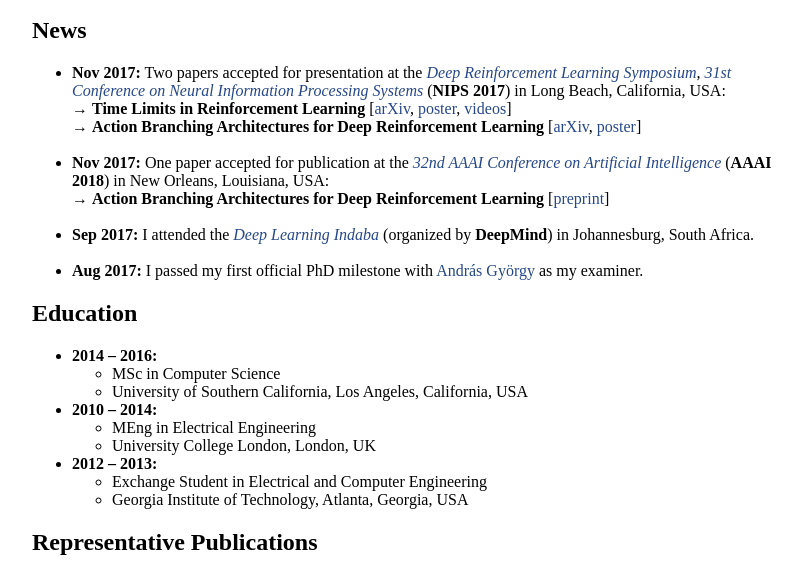
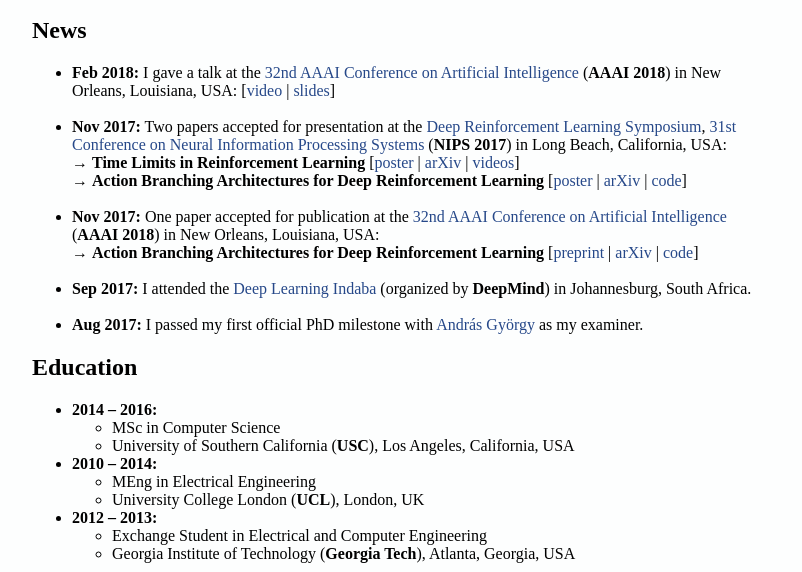
Before and after one commit to atavakol/atavakol.github.io, a plain HTML site: page index.html in a window 1280 px wide. Shown: the part 361-933 px from the top of the page, without its empty margins (238-1040 px from the left). Drawn offline with Linux system fonts and the light colour scheme.

Commit message:
aaai-18 talk added

```diff
--- a/index.html
+++ b/index.html
@@ -17,17 +17,17 @@
 body
 {
 color: #000000;
-background: #FFFFFF;
+background: #FDFEFE;
 }
 a:link {
 color: #264889;
 text-decoration: none;
 }
 a:visited {
-color: #264844;
+color: #264889;
 }
 a:hover {
-color: #74AFAD;
+color: #117A65;
 text-decoration: none;
 }
 a:active {
@@ -84,20 +84,26 @@
         <div class="col-md-4 col-md-offset-4">
             <h2>News</h2>
             <ul>
-                <li>
-                    <b>Nov 2017:</b> Two papers accepted for presentation at the <i><a href="https://sites.google.com/view/deeprl-symposium-nips2017/">Deep Reinforcement Learning Symposium</a>, <a href="https://nips.cc/Conferences/2017/">31st Conference on Neural Information Processing Systems</a></i> (<b>NIPS 2017</b>) in Long Beach, California, USA:<br>
-                        &rarr; <b>Time Limits in Reinforcement Learning</b> [<a href="https://arxiv.org/abs/1712.00378">arXiv</a>, <a href="publications/NIPS-2017-time-limits-in-rl-poster.pdf">poster</a>, <a href="https://sites.google.com/view/time-limits-in-rl">videos</a>]<br>
+            	<li>
+                    <b>Feb 2018:</b> I gave a talk at the <a href="https://aaai.org/Conferences/AAAI-18/">32nd AAAI Conference on Artificial Intelligence</a> (<b>AAAI 2018</b>) in New Orleans, Louisiana, USA:
+                    [<a href="https://youtu.be/u0dCuln_a-Q">video</a> | <a href="talks/AAAI-2018-slides.pdf">slides</a>]<br>
 
-                        &rarr; <b>Action Branching Architectures for Deep Reinforcement Learning</b> [<a href="https://arxiv.org/abs/1711.08946">arXiv</a>, <a href="publications/NIPS-2017-action-branching-architectures-poster.pdf">poster</a>]
                 </li><br>
 
                 <li>
-                    <b>Nov 2017:</b> One paper accepted for publication at the <i><a href="https://aaai.org/Conferences/AAAI-18/">32nd AAAI Conference on Artificial Intelligence</a></i> (<b>AAAI 2018</b>) in New Orleans, Louisiana, USA:<br>
-                        &rarr; <b>Action Branching Architectures for Deep Reinforcement Learning</b> [<a href="publications/AAAI-2018.pdf">preprint</a>]
+                    <b>Nov 2017:</b> Two papers accepted for presentation at the <a href="https://sites.google.com/view/deeprl-symposium-nips2017/">Deep Reinforcement Learning Symposium</a>, <a href="https://nips.cc/Conferences/2017/">31st Conference on Neural Information Processing Systems</a> (<b>NIPS 2017</b>) in Long Beach, California, USA:<br>
+                        &rarr; <b>Time Limits in Reinforcement Learning</b> [<a href="publications/NIPS-2017-time-limits-in-rl-poster.pdf">poster</a> | <a href="https://arxiv.org/abs/1712.00378">arXiv</a> | <a href="https://sites.google.com/view/time-limits-in-rl">videos</a>]<br>
+
+                        &rarr; <b>Action Branching Architectures for Deep Reinforcement Learning</b> [<a href="publications/NIPS-2017-action-branching-architectures-poster.pdf">poster</a> | <a href="https://arxiv.org/abs/1711.08946">arXiv</a> | <a href="https://github.com/atavakol/action-branching-agents">code</a>]
                 </li><br>
 
                 <li>
-                    <b>Sep 2017:</b> I attended the <i><a href="http://www.deeplearningindaba.com/2017.html">Deep Learning Indaba</a></i> (organized by <b>DeepMind</b>) in Johannesburg, South Africa.
+                    <b>Nov 2017:</b> One paper accepted for publication at the <a href="https://aaai.org/Conferences/AAAI-18/">32nd AAAI Conference on Artificial Intelligence</a> (<b>AAAI 2018</b>) in New Orleans, Louisiana, USA:<br>
+                        &rarr; <b>Action Branching Architectures for Deep Reinforcement Learning</b> [<a href="publications/AAAI-2018.pdf">preprint</a> | <a href="https://arxiv.org/abs/1711.08946">arXiv</a> | <a href="https://github.com/atavakol/action-branching-agents">code</a>]
+                </li><br>
+
+                <li>
+                    <b>Sep 2017:</b> I attended the <a href="http://www.deeplearningindaba.com/2017.html">Deep Learning Indaba</a> (organized by <b>DeepMind</b>) in Johannesburg, South Africa.
                 </li><br>
                 <li>
                     <b>Aug 2017:</b> I passed my first official PhD milestone with <a href="http://www.szit.bme.hu/~gya/">András György</a> as my examiner.
@@ -113,19 +119,19 @@
                 <li>
                     <b>2014 – 2016:</b><br><ul>
                         <li>MSc in Computer Science</li>
-                        <li>University of Southern California, Los Angeles, California, USA</li>
+                        <li>University of Southern California (<b>USC</b>), Los Angeles, California, USA</li>
                 </ul></li>
 
                 <li>
                     <b>2010 – 2014:</b><br><ul>
                         <li>MEng in Electrical Engineering</li>
-                        <li>University College London, London, UK</li>
+                        <li>University College London (<b>UCL</b>), London, UK</li>
                 </ul></li>
 
                 <li>
                     <b>2012 – 2013:</b><br><ul>
                         <li>Exchange Student in Electrical and Computer Engineering</li>
-                        <li>Georgia Institute of Technology, Atlanta, Georgia, USA</li>
+                        <li>Georgia Institute of Technology (<b>Georgia Tech</b>), Atlanta, Georgia, USA</li>
                 </ul></li>
             </ul>
         </div>
@@ -138,9 +144,9 @@
                 <li>
                     <b>Action Branching Architectures for Deep Reinforcement Learning</b> <br>
                     <b>Arash Tavakoli</b>, Fabio Pardo, Petar Kormushev <br>
-                    To appear in <i>Proceedings of the 32nd AAAI Conference on Artificial Intelligence</i> (<b>AAAI</b>)<br> New Orleans, Louisiana, USA, 2018.
+                    In Proceedings of the 32nd AAAI Conference on Artificial Intelligence (<b>AAAI</b>)<br> New Orleans, Louisiana, USA, 2018.
                     <br>
-                    [<a href="publications/AAAI-2018.pdf">preprint</a>, <a href="https://arxiv.org/abs/1711.08946">arXiv</a>]
+                    [<a href="publications/AAAI-2018.pdf">preprint</a> | <a href="https://arxiv.org/abs/1711.08946">arXiv</a> | <a href="https://github.com/atavakol/action-branching-agents">code</a>]
                 </li><br>
 
                 <li>
@@ -148,7 +154,7 @@
                     Fabio Pardo, <b>Arash Tavakoli</b>, Vitaly Levdik, Petar Kormushev <br>
                     arXiv preprint arXiv:1712.00378.
                     <br>
-                    [<a href="https://arxiv.org/abs/1712.00378">arXiv</a>]
+                    [<a href="https://arxiv.org/abs/1712.00378">arXiv</a> | <a href="https://sites.google.com/view/time-limits-in-rl">videos</a>]
                 </li><br>
             </ul>
         </div>
```
